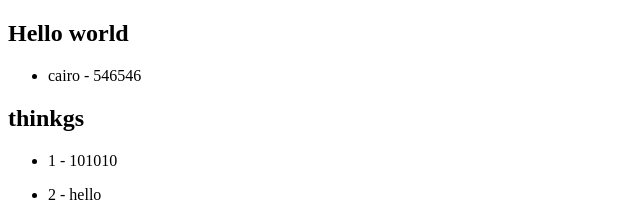
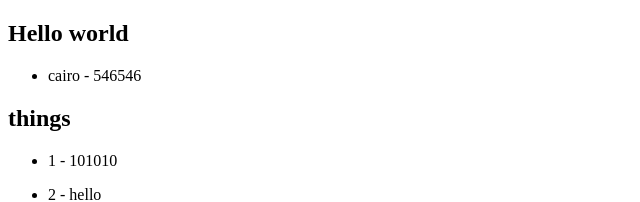
Before and after one commit to mahmoodahmad100/ng-go, an Angular app: page / in a window 1280 px wide. Shown: the top 202 px of the page, without its empty margins (0-640 px from the left). Built offline with nearby package versions, Linux system fonts and the light colour scheme.

Commit message:
typo fixed

```diff
--- a/src/app/components/user/user.component.html
+++ b/src/app/components/user/user.component.html
@@ -4,7 +4,7 @@
 	<li>{{address.city}} - {{address.phone}}</li>
 </ul>
 
-<h2>thinkgs</h2>
+<h2>things</h2>
 <ul *ngFor="let thing of things; let i = index">
 	<li>{{i + 1}} - {{thing}}</li>
 </ul>
```
